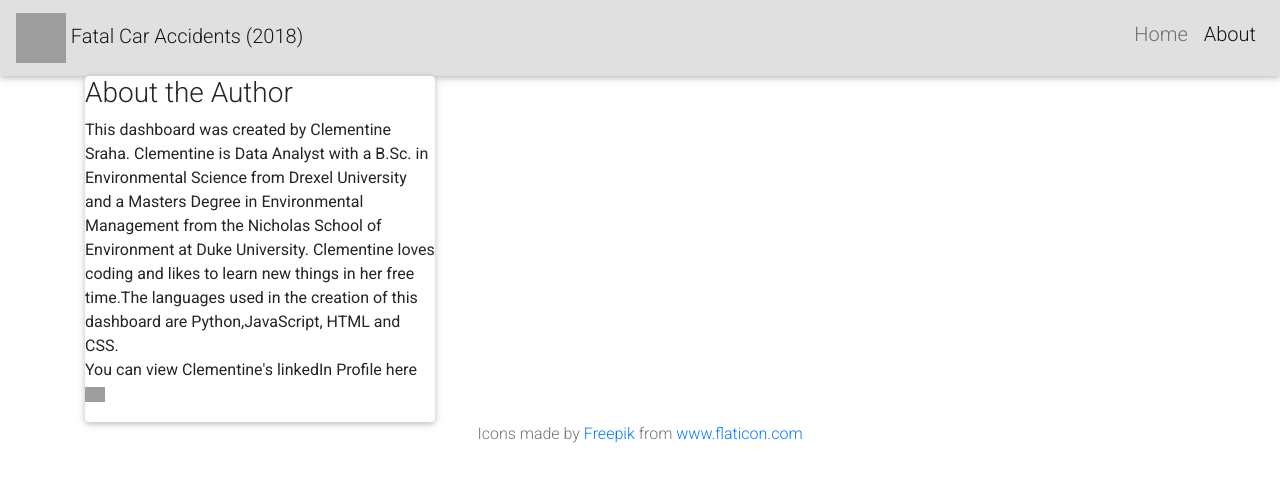
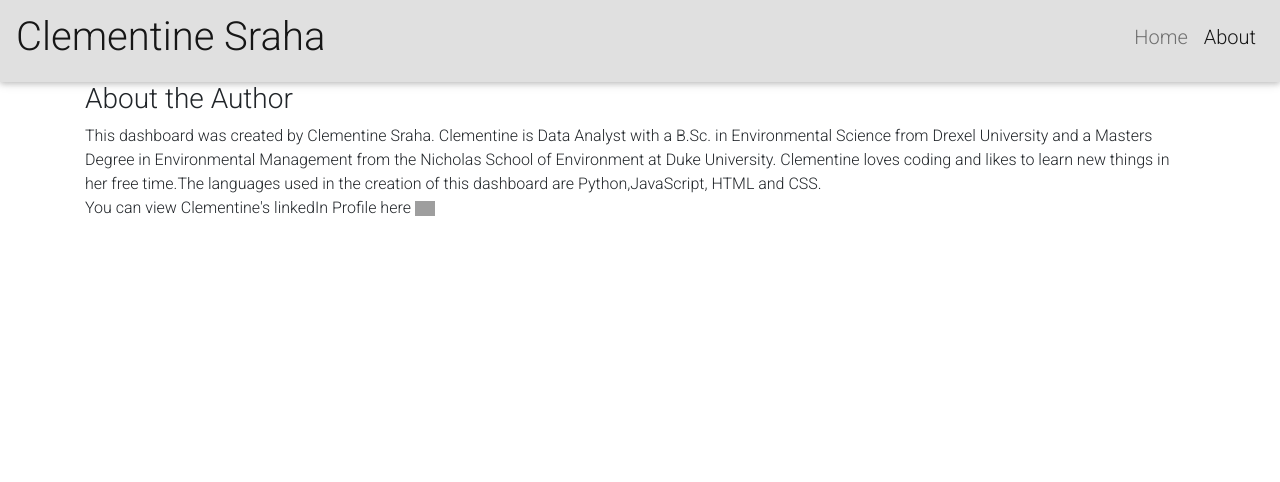
Before and after one commit to clemiblac/Portfolio, a Python web app: template templates/about.html in a window 1280 px wide. Shown: the top 482 px of the page. Run offline with Jinja, Linux system fonts and the light colour scheme; the template is opened without the code that fills it, so the values that code supplies are empty; some libraries are stand-ins or nearby versions; grey boxes are pictures that could not be loaded.

Commit message:
about page updated

```diff
--- a/templates/about.html
+++ b/templates/about.html
@@ -20,7 +20,7 @@
     <!--MODIFIED THE HREF FOR THE CSS FILE-->
     <link rel="stylesheet" href="../static/css/style.css">
 
-    <title>Fatal Accidents Dashboard</title>
+    <title>C.Sraha</title>
     <link rel="shortcut icon" type="image/x-icon" href="{{ url_for('static', filename='crash.png') }}">
   </head>
 
@@ -28,23 +28,22 @@
 
     <nav class="navbar navbar-expand-lg navbar-light bg-light">
       <a class="navbar-brand" href="#">
-      <img src="../static/crash.png" width='50' height='50'> Fatal Car Accidents (2018)</a>
+      <h1>Clementine Sraha</h1>
       </a>
       <button class="navbar-toggler" type="button" data-toggle="collapse" data-target="#navbarNavAltMarkup" aria-controls="navbarNavAltMarkup" aria-expanded="false" aria-label="Toggle navigation">
           <span class="navbar-toggler-icon"></span>
       </button>
       <div class="collapse navbar-collapse" id="navbarNavAltMarkup">
           <div class="navbar-nav ml-auto">
-              <a class="nav-item nav-link" href="/Fatal_Accidents/templates/index.html"><h5>Home</h5></a>
-              <!--<a class="nav-item nav-link" href="/predictions"><h5>Predictions</h5></a>-->
-              <a class="nav-item nav-link active" href="about.html"><h5>About</h5><span class="sr-only">(current)</span></a>
+              <a class="nav-item nav-link" href="/templates/index.html"><h5>Home</h5> <span class="sr-only">(current)</span></a>
+              <a class="nav-item nav-link active" href="/templates/about.html"><h5>About</h5></a>
           </div>
       </div>
 </nav>
   <div class="container ">
     <div class="row">
-      <div class="col-4">
-          <div class="card" id="bio">
+      <div class="col-12">
+
         <h3 class="title">About the Author</h3>
         <p>
             This dashboard was created by Clementine Sraha. Clementine is Data Analyst with a B.Sc. in Environmental Science from
@@ -60,7 +59,7 @@
 
         </p>
 
-          </div>
+
       </div>
 
     </div>
@@ -80,8 +79,7 @@
       <footer class="footer navbar-fixed-bottom">
         <div class="two-toned-footer-color"></div>
         <p class="text-muted text-muted-footer text-center">
-          Icons made by <a href="https://www.flaticon.com/authors/freepik" title="Freepik">Freepik</a> from <a href="https://www.flaticon.com/" title="Flaticon"> www.flaticon.com</a>
-            <br><br>
+
         </p>
     </footer>
     <!-- End of footer -->
```
Lines whose indentation alone changed are shown as unchanged.
